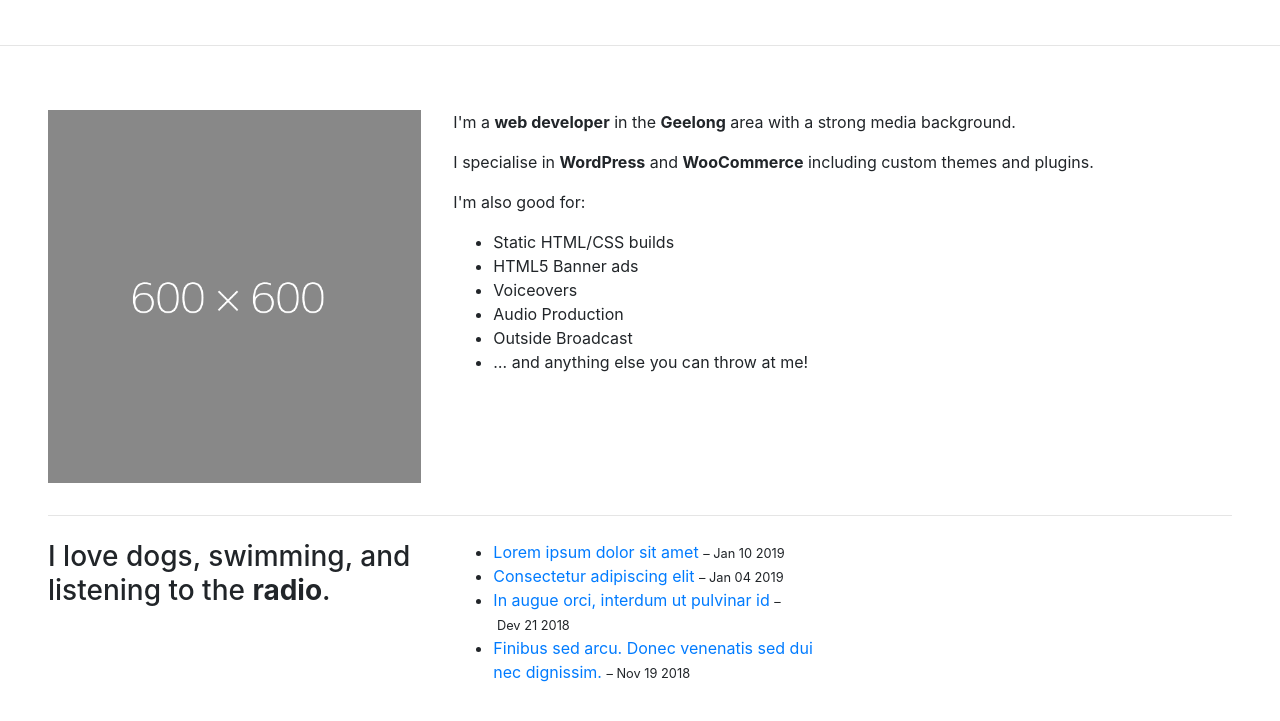
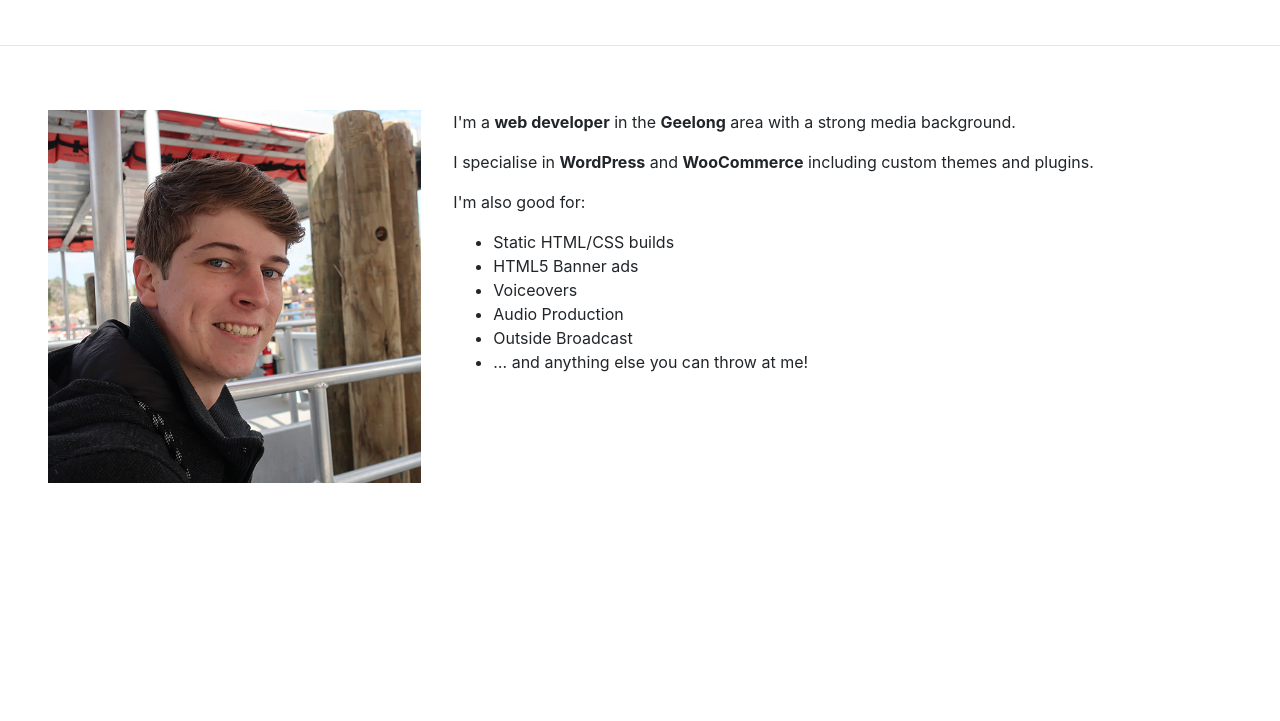
Before and after one commit to mattdinthehouse/https-mattdwyer.cool, a website: page public/index.html in a window 1280 px wide. Shown: the part 103-824 px from the top of the page. After the commit the page ends 800 px from the top, so only its background shows below. Drawn offline with Linux system fonts and the light colour scheme; a web font is replaced by a local one.

Commit message:
Replace the placeholder with an actual photo of me; Remove the blog links sections because there's nothing in it

```diff
--- a/public/index.html
+++ b/public/index.html
@@ -23,7 +23,7 @@
 	<main id="site-content" class="site-content mt-3">
 		<div class="row">
 			<div class="col-12 col-sm-5 col-md-6 col-lg-4 pb-3">
-				<img src="/photos/placeholder.png" width="600" height="600" class="img-fluid"/>
+				<img src="/photos/me.jpg" width="600" height="600" class="img-fluid"/>
 			</div>
 
 			<div class="col-12 col-sm-7 col-md-6 col-lg-8">
@@ -48,37 +48,6 @@
 				</ul>
 			</div>
 		</div>
-
-		<hr class="mt-3 mb-4"/>
-
-		<div class="row">
-			<div class="col-12 col-md-6 col-lg-4 mb-3">
-				<p class="h3">
-					I love dogs, swimming, and listening to the&nbsp;<strong>radio</strong>.
-				</p>
-			</div>
-
-			<div class="col-12 col-md-6 col-lg-4">
-				<ul>
-					<li>
-						<a href="#">Lorem ipsum dolor sit amet</a>
-						<small>&ndash;&nbsp;Jan&nbsp;10&nbsp;2019</small>
-					</li>
-					<li>
-						<a href="#">Consectetur adipiscing elit</a>
-						<small>&ndash;&nbsp;Jan&nbsp;04&nbsp;2019</small>
-					</li>
-					<li>
-						<a href="#">In augue orci, interdum ut pulvinar id</a>
-						<small>&ndash;&nbsp;Dev&nbsp;21&nbsp;2018</small>
-					</li>
-					<li>
-						<a href="#">Finibus sed arcu. Donec venenatis sed dui nec dignissim.</a>
-						<small>&ndash;&nbsp;Nov&nbsp;19&nbsp;2018</small>
-					</li>
-				<ul>
-			</div>
-		</div>
 	</main>
 
 	<script src="/scripts.js"></script>
```
Also changed, not shown: public/photos/me.jpg (added), public/photos/placeholder.png (deleted).
